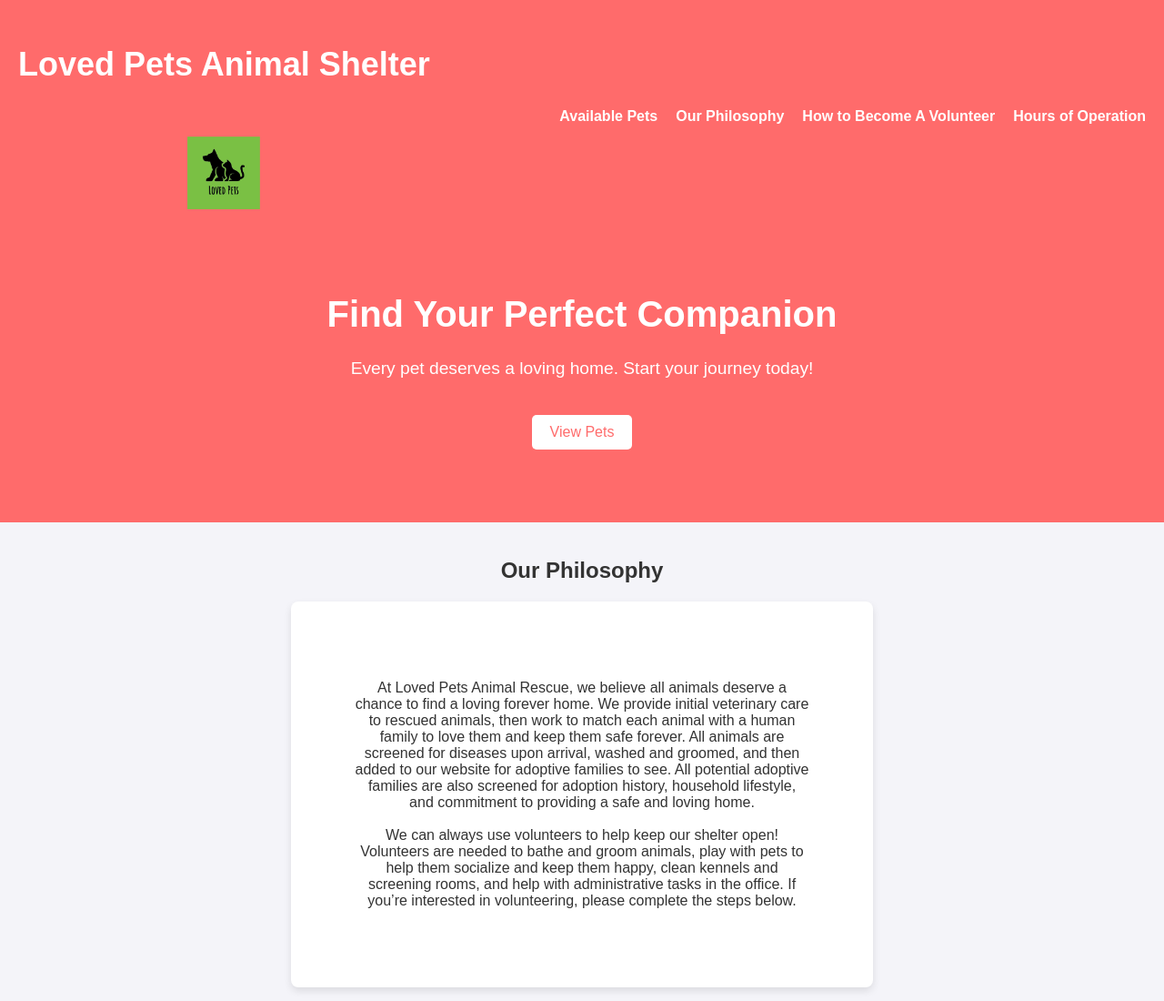
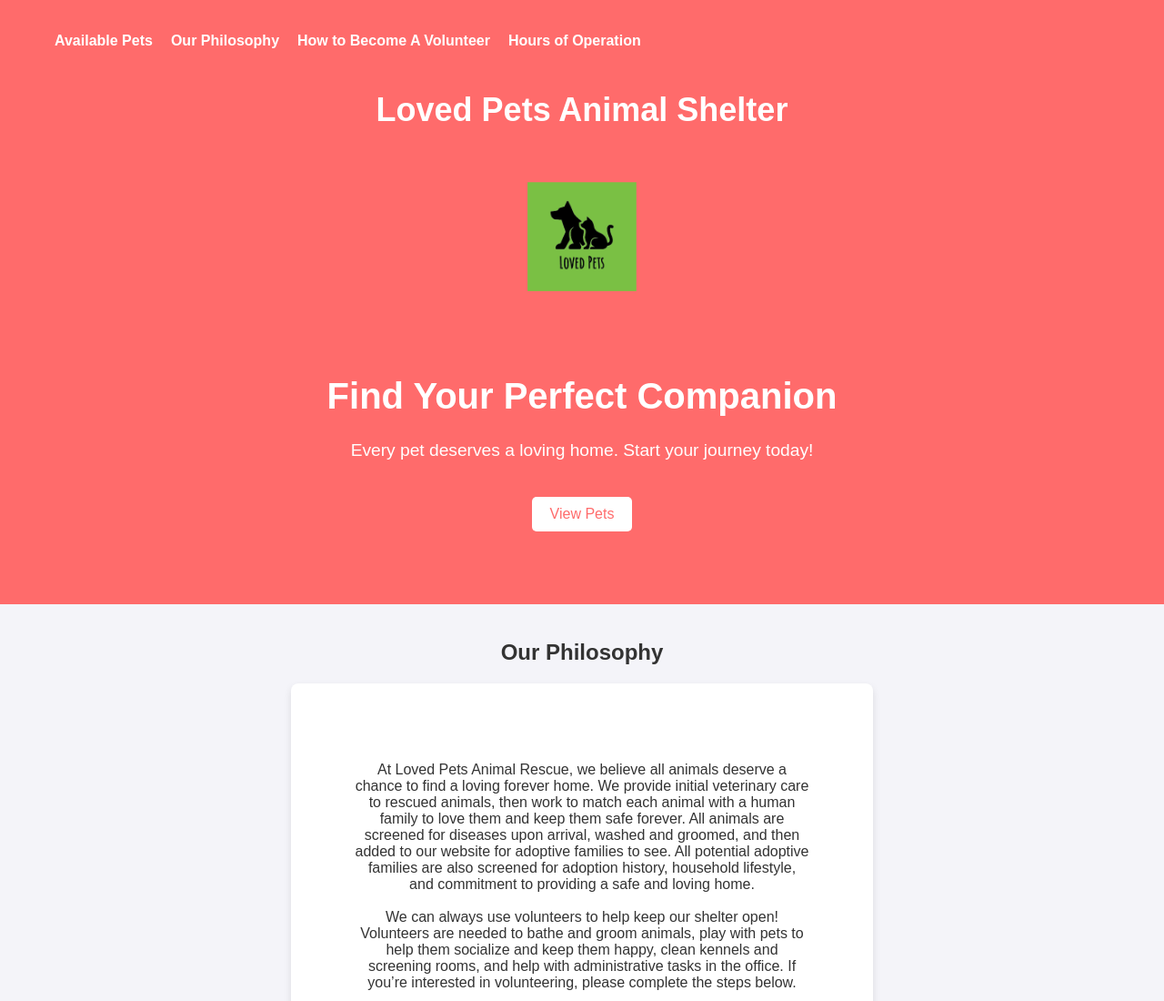
Before and after one commit to TahirahS/AdoptionAgency, a plain HTML site: page index.html in a window 1280 px wide. Shown: the top 1100 px of the page at 91% size. Drawn offline with Linux system fonts and the light colour scheme.

Commit message:
Update index.html

```diff
--- a/index.html
+++ b/index.html
@@ -13,9 +13,6 @@
 
   <header>
     <nav>
-      <div class="logo">
-        <h2>Loved Pets Animal Shelter</h2><br><img src = "square-large.png" width = 80px>
-      </div>
       <ul class="nav-links">
         <li><a href="#pets">Available Pets</a></li>
         <li><a href="#ourPhilosophy">Our Philosophy</a></li>
@@ -23,6 +20,9 @@
         <li><a href="#contact">Hours of Operation</a></li>
       </ul>
     </nav>
+    <div class="logo">
+        <h2>Loved Pets Animal Shelter</h2><br><img src = "square-large.png" width = 120px>
+    </div>
     <div class="hero">
       <h1>Find Your Perfect Companion</h1>
       <p>Every pet deserves a loving home. Start your journey today!</p>
```
